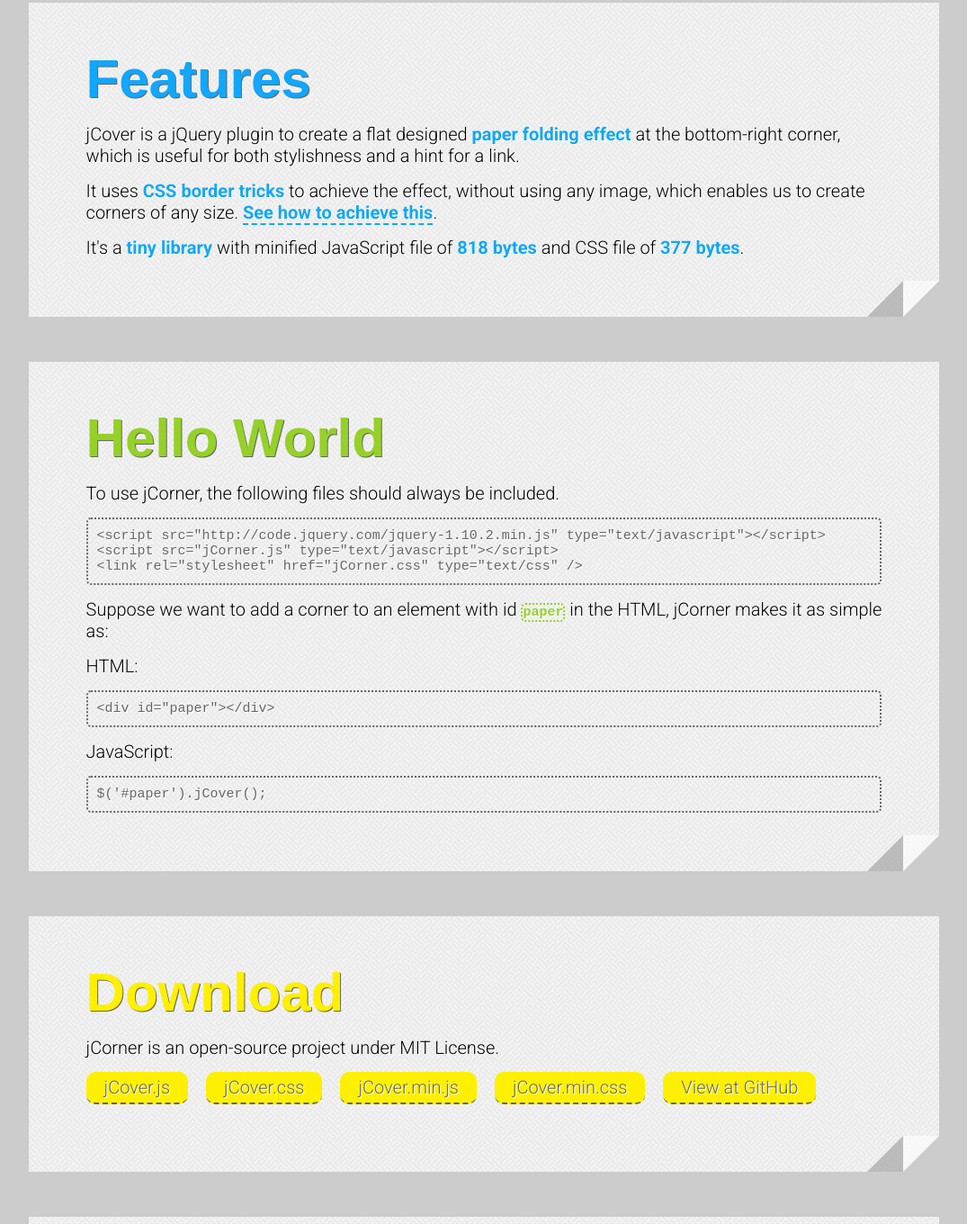
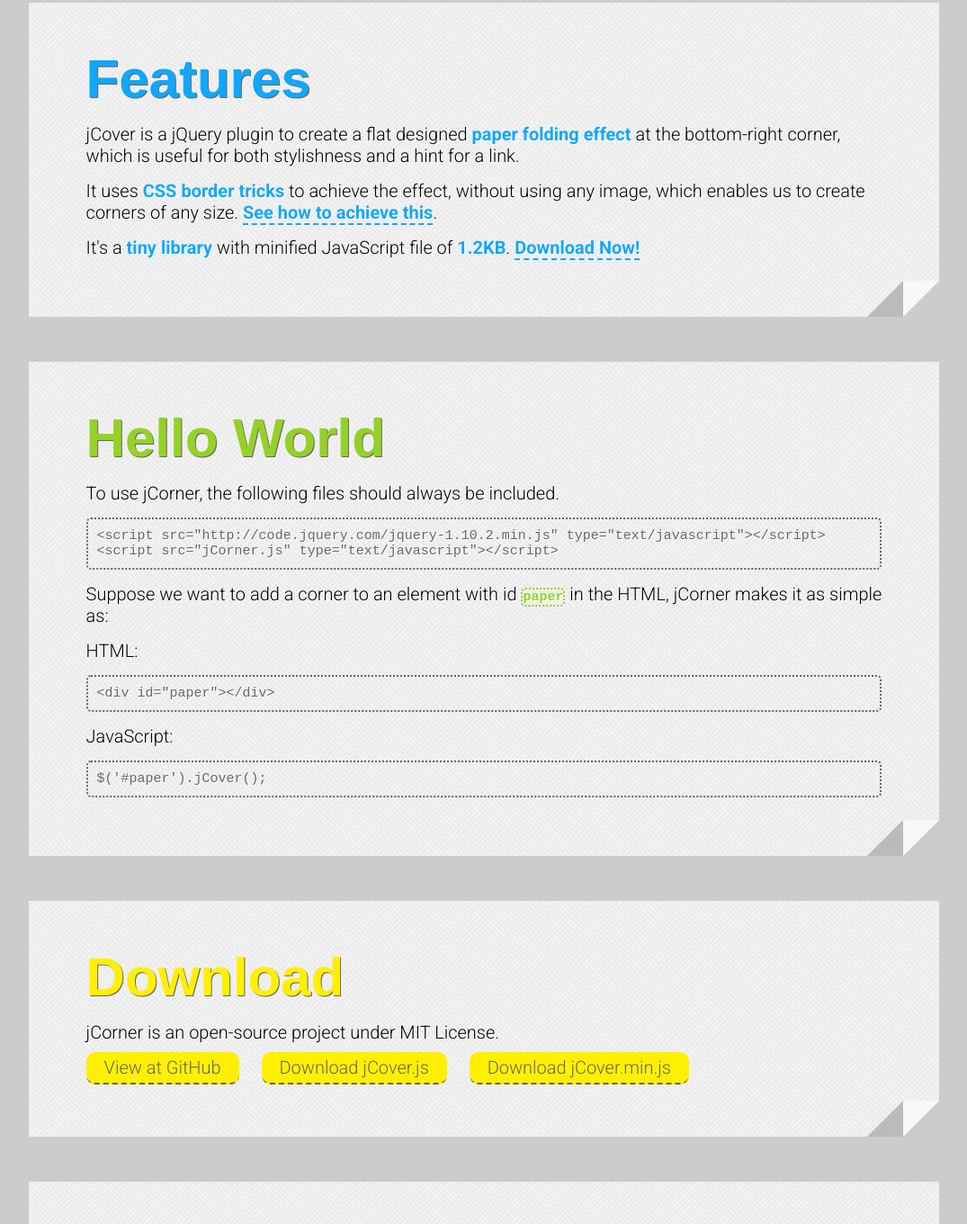
Before and after one commit to Ovilia/jCorner, a plain HTML site: page index.html in a window 1280 px wide. Shown: the part 575-1935 px from the top of the page at 90% size, without its empty margins (102-1177 px from the left). Drawn offline with nearby package versions, Linux system fonts and the light colour scheme; a web font is replaced by a local one.

Commit message:
Update introduction

```diff
--- a/index.html
+++ b/index.html
@@ -34,7 +34,7 @@
                 border-radius: 5px;
                 font-size: 15px;
                 max-width: 100%;
-                overflow-x: scroll;
+                overflow-x: auto;
                 color: #666;
             }
 
@@ -140,8 +140,8 @@
                 padding: 5px 20px;
                 margin-right: 20px;
                 margin-bottom: 10px;
-                float: left;
                 color: #666;
+                text-shadow: none;
             }
         </style>
 
@@ -194,7 +194,7 @@
             <h1 class="a_c">Features</h1>
             <p>jCover is a jQuery plugin to create a flat designed <span class="a_c">paper folding effect</span> at the bottom-right corner, which is useful for both stylishness and a hint for a link.</p>
             <p>It uses <span class="a_c">CSS border tricks</span> to achieve the effect, without using any image, which enables us to create corners of any size. <a class="a_c" href="http://zhangwenli.com/blog/2014/02/09/how-i-made-jcorner/" target="#">See how to achieve this</a>.</p>
-            <p>It's a <span class="a_c">tiny library</span> with minified JavaScript file of <span class="a_c">818 bytes</span> and CSS file of <span class="a_c">377 bytes</span>.</p>
+            <p>It's a <span class="a_c">tiny library</span> with minified JavaScript file of <span class="a_c">1.2KB</span>. <a href="#download" class="a_c">Download Now!</a></p>
         </div>
 
         <div class="paper">
@@ -202,8 +202,7 @@
             <p>To use jCorner, the following files should always be included.</p>
             <pre>
 &lt;script src="http://code.jquery.com/jquery-1.10.2.min.js" type="text/javascript">&lt;/script&gt
-&lt;script src="jCorner.js" type="text/javascript">&lt;/script&gt
-&lt;link rel="stylesheet" href="jCorner.css" type="text/css" /&gt</pre>
+&lt;script src="jCorner.js" type="text/javascript">&lt;/script&gt</pre>
             <p>Suppose we want to add a corner to an element with id <span class="code b_c">paper</span> in the HTML, jCorner makes it as simple as:</p>
             <p>HTML:</p>
             <pre>&lt;div id="paper"&gt&lt;/div&gt</pre>
@@ -212,15 +211,13 @@
             <p></p>
         </div>
 
-        <div class="paper">
+        <div class="paper" id="download">
             <h1 class="c_c">Download</h1>
             <p>jCorner is an open-source project under MIT License.</p>
             <p>
-                <a href="https://github.com/Ovilia/jCorner/raw/master/jCorner.js" target="_blank" class="button c">jCover.js</a>
-                <a href="https://github.com/Ovilia/jCorner/raw/master/jCorner.css" target="_blank" class="button c">jCover.css</a>
-                <a href="https://github.com/Ovilia/jCorner/raw/master/jCorner.min.js" target="_blank" class="button c">jCover.min.js</a>
-                <a href="https://github.com/Ovilia/jCorner/raw/master/jCorner.min.css" target="_blank" class="button c">jCover.min.css</a>
                 <a href="http://github.com/ovilia/jCorner" target="_blank" class="button c">View at GitHub</a>
+                <a href="https://github.com/Ovilia/jCorner/raw/master/jCorner.js" target="_blank" class="button c">Download jCover.js</a>
+                <a href="https://github.com/Ovilia/jCorner/raw/master/jCorner.min.js" target="_blank" class="button c">Download jCover.min.js</a>
                 <div style="clear: both"></div>
             </p>
         </div>
```
